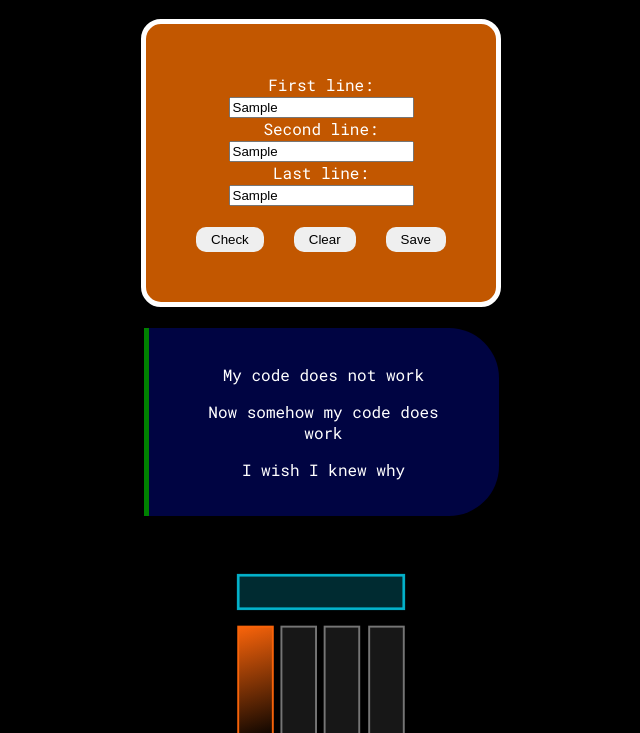
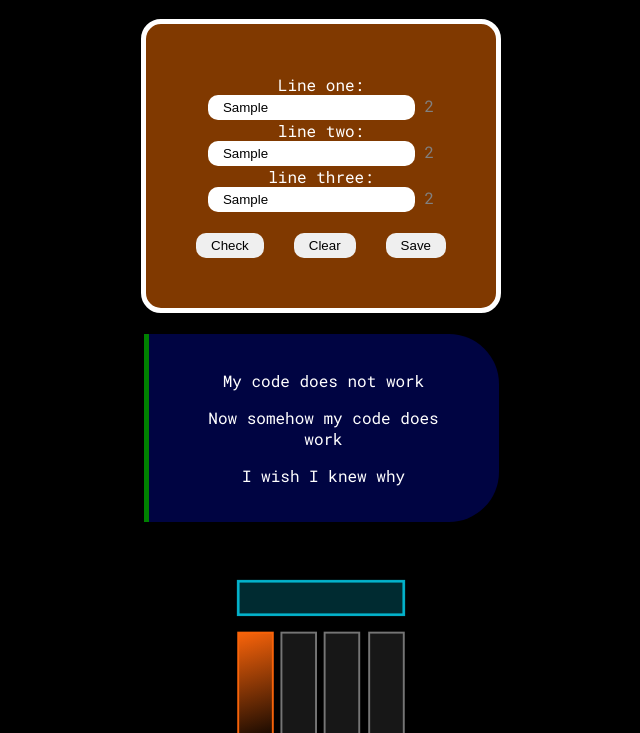
Before and after one commit to manthi4/VanillaJS-PWA, a plain HTML site: page index.html in a window 1280 px wide. Both pictures are taken after typing "Sample", "Sample", "Sample" into the empty fields and a click on the button "Save". Shown: the part 67-800 px from the top of the page, without its empty margins (319-959 px from the left). Drawn offline with Linux system fonts and the light colour scheme.

Commit message:
Asthetics and hints

```diff
--- a/app.js
+++ b/app.js
@@ -5,6 +5,10 @@ const checkBtn = document.querySelector('#check');
 const saveBtn = document.querySelector('#save');
 const clearBtn = document.querySelector('#clear');
 const main = document.querySelector('main');
+const line1hint = document.getElementById('line1hint');
+const line2hint = document.getElementById('line2hint');
+const line3hint = document.getElementById('line3hint');
+
 // const url1 = "https://api.wordnik.com/v4/word.json/";
 // const url2 = "/hyphenation?useCanonical=false&limit=50&api_key="
 // const key = "70538348db6b42e43a5181e32070feebc0b303e293ed13a97" // some other key
@@ -85,6 +89,36 @@ function check() {
     console.log(yes)
     return yes
 }
+
+function updatehint(){
+    let line1c = sylbCount(line1.value)
+    line1hint.style = "color: gray";
+    if(line1c === 5){
+        line1hint.style = "color: rgb(0, 255, 0);";
+    }
+    line1hint.innerHTML = `${line1c}`;
+
+    let line2c = sylbCount(line2.value)
+    line2hint.style = "color: gray";
+    if(line2c === 7){
+        line2hint.style = "color: rgb(0, 255, 0);";
+    }
+    line2hint.innerHTML = `${line2c}`;
+
+    let line3c = sylbCount(line3.value)
+    line3hint.style = "color: gray";
+    if(line3c === 5){
+        line3hint.style = "color: rgb(0, 255, 0);";
+    }
+    line3hint.innerHTML = `${line3c}`;
+}
+
+ function clearhint(){
+    line1hint.innerHTML = ``;
+    line2hint.innerHTML = ``;
+    line3hint.innerHTML = ``;
+ }
+
 function sylbCountHelper(word) { /// bruh = {i, words}
     ///This code was taken from Blake Tarter
     ///https://codepen.io/blaketarter/pen/hJICz
@@ -135,12 +169,15 @@ function clear() {
     line1.value = "";
     line2.value = "";
     line3.value = "";
+
 }
 
 checkBtn.addEventListener('click', check);
 saveBtn.addEventListener('click', save);
 clearBtn.addEventListener('click', clear);
-
+line1.addEventListener("input", updatehint);
+line2.addEventListener("input", updatehint);
+line3.addEventListener("input", updatehint);
 
 // <!--
 
--- a/index.html
+++ b/index.html
@@ -15,14 +15,17 @@
     <main>
         <h1>A forray into PWA: </h1>
         <div class="bluck" id="inputarea">
-            <label for="line1">First line: </label>
-            <input type="text" id="line1">
+            <label for="line1">Line one: </label>
+            <input type="text" id="line1" class = "inputf">
+            <div id="line1hint" class = hints></div>
             <br>
-            <label for="line1">Second line: </label>
-            <input type="text" id="line2">
+            <label for="line1">line two: </label>
+            <input type="text" id="line2" class = "inputf">
+            <div id="line2hint" class = hints></div>
             <br>
-            <label for="line1">Last line: </label>
-            <input type="text" id="line3">
+            <label for="line1">line three: </label>
+            <input type="text" id="line3" class = "inputf">
+            <div id="line3hint" class = hints></div>
             <br><br>
 
             <button id="check" class="button">Check</button>
--- a/styles/style.css
+++ b/styles/style.css
@@ -23,10 +23,22 @@ body {
 }
 
 #inputarea {
-    background-color: rgba(247, 111, 0, 0.788);
+    background-color: rgba(255, 115, 0, 0.5);
     border: 5px solid white;
     border-radius: 20px;
     padding: 50px;
+}
+
+.hints{
+    display: inline-block;
+}
+
+.inputf{
+    border-radius: 10px;
+    padding: 5px;
+    padding-left: 15px;
+    padding-right: 15px;
+    border-width: 0px;
 }
 
 .button {
```
